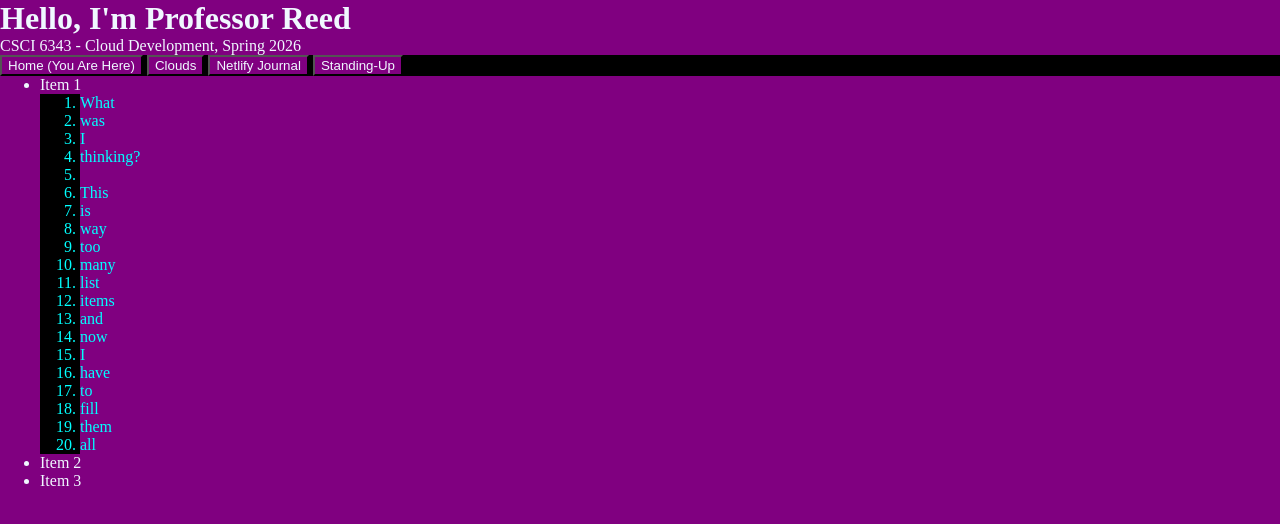
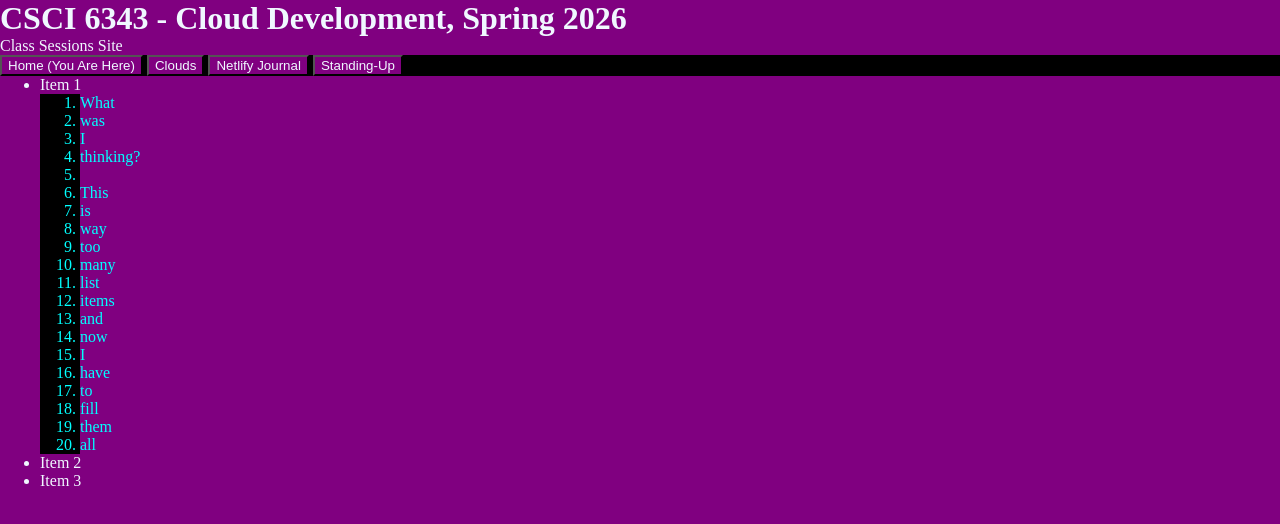
Before and after one commit to bobbyreed/cloudClass, a plain HTML site: page index.html in a window 1280 px wide. Drawn offline with Linux system fonts and the light colour scheme.

Commit message:
Changes site title

```diff
--- a/index.html
+++ b/index.html
@@ -7,8 +7,8 @@
     <title>Netlify Example</title>
 </head>
 <body>
-    <h1>Hello, I'm Professor Reed</h1>
-    <p>CSCI 6343 - Cloud Development, Spring 2026</p>
+    <h1>CSCI 6343 - Cloud Development, Spring 2026</h1>
+    <subtitle>Class Sessions Site</subtitle>
     <div class="nav">
         <a href="#"><button>Home (You Are Here)</button></a>
         <a href="./pages/clouds.html"><button>Clouds</button></a>
```
